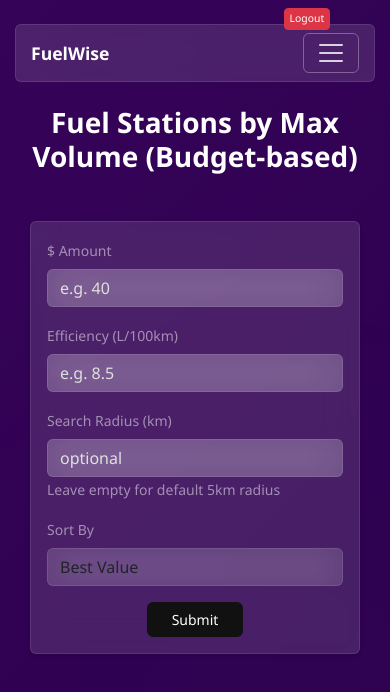
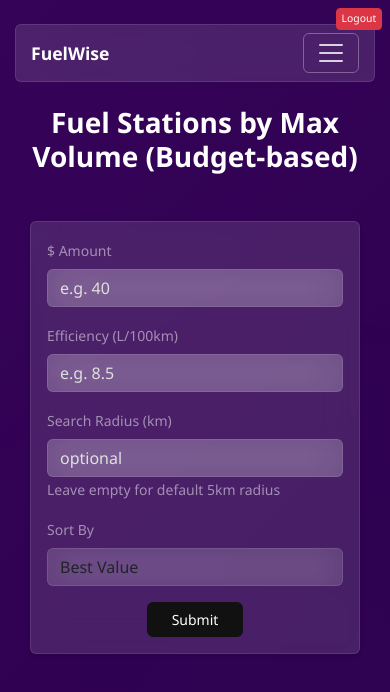
Before and after one commit to krajani21/fuel-frontend, a React (Create React App) app: page /volume in a window 390 px wide. Shown: the top 692 px of the page. Built offline with nearby package versions, Linux system fonts and the light colour scheme; sample sign-in values are in the browser's storage.

Commit message:
changed logout button again

```diff
--- a/src/styles/global.css
+++ b/src/styles/global.css
@@ -220,7 +220,7 @@ body::before {
 @media (max-width: 576px) {
   .logout-btn {
     top: 8px !important;
-    right: 60px !important; /* Move away from navbar toggle */
+    right: 8px !important;
     font-size: 0.65rem !important;
     padding: 0.15rem 0.3rem !important;
   }
```
